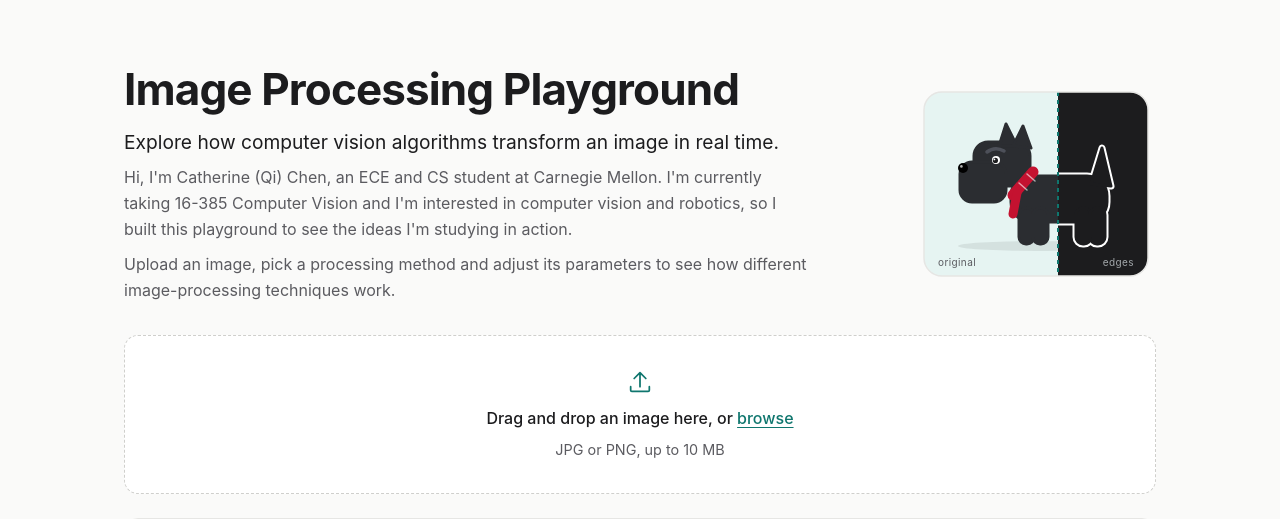
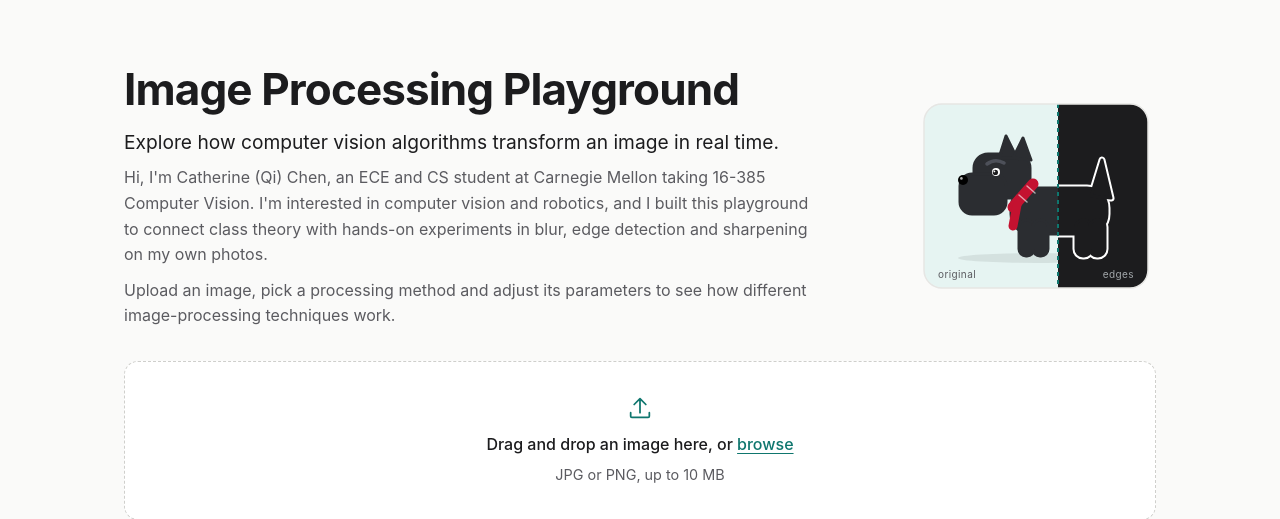
Before and after one commit to Cathhh204/Cathhh204.github.io, a Flask app: page / in a window 1280 px wide. Shown: the top 519 px of the page. Run offline with Flask 3, Linux system fonts and the light colour scheme; some libraries are stand-ins or nearby versions.

Commit message:
Soften the sharpen kernel, draw Hough lines in cyan, rewrite the intro
The code changes in this commit were made by the repository owner in her
own editor. Claude Code only tested and committed them.

- app.py: SHARPEN_KERNEL now uses a center weight of 3 and neighbor
  weights of -0.5 (still summing to 1) for a gentler sharpening effect
- app.py: LINE_COLOR is cyan, (255, 255, 0) in OpenCV's BGR order
- static/script.js: the Sharpen and Hough explanations describe the new
  kernel and line color
- templates/index.html: rewritten personal introduction

Co-Authored-By: Claude Opus 5.5 <noreply@anthropic.com>

```diff
--- a/image-processing-playground/app.py
+++ b/image-processing-playground/app.py
@@ -27,20 +27,20 @@ MAX_IMAGE_DIMENSION = 1400  # longest side in pixels; bigger images are shrunk
 # Flask rejects bigger uploads with a 413 error before our route even runs.
 app.config["MAX_CONTENT_LENGTH"] = MAX_UPLOAD_MEGABYTES * 1024 * 1024
 
-# The center pixel is multiplied by 5 and its four neighbors are subtracted.
-# The weights add up to 1, so a flat area keeps its brightness, but a pixel
-# that differs from its neighbors gets pushed even further away from them.
+# The center pixel is multiplied by 3; half of each neighbor is subtracted.
+# The weights add up to 1, so flat areas keep their brightness. These gentler
+# weights enhance edges with less noise amplification than the original kernel.
 SHARPEN_KERNEL = np.array(
-    [[0, -1, 0],
-     [-1, 5, -1],
-     [0, -1, 0]],
+    [[0, -0.5, 0],
+     [-0.5, 3, -0.5],
+     [0, -0.5, 0]],
     dtype=np.float32,
 )
 
 # Canny thresholds used to find edges before running the Hough transform.
 HOUGH_CANNY_LOW = 50
 HOUGH_CANNY_HIGH = 150
-LINE_COLOR = (0, 0, 255)  # red, because OpenCV stores colors as BGR, not RGB
+LINE_COLOR = (255, 255, 0)  # cyan; OpenCV stores colors as BGR, not RGB
 
 
 # ---------- Reading and validating the request ----------
--- a/image-processing-playground/static/script.js
+++ b/image-processing-playground/static/script.js
@@ -33,11 +33,11 @@ const EXPLANATIONS = {
   },
   sharpen: {
     title: "Sharpen",
-    text: "A small 3x3 grid of weights, called a convolution kernel, slides over the image. This kernel multiplies the center pixel by 5 and subtracts its four neighbors. In a flat area nothing changes, because the weights add up to 1. Wherever a pixel differs from its neighbors, that local difference is emphasized, so edges and fine details look crisper.",
+    text: "A small 3x3 grid of weights, called a convolution kernel, slides over the image. This kernel multiplies the center pixel by 3 and subtracts half of each of its four neighbors, giving a gentler sharpening effect. In a flat area nothing changes, because the weights add up to 1. Wherever a pixel differs from its neighbors, that local difference is emphasized, so edges and fine details look crisper.",
   },
   hough: {
     title: "Hough Line Detection",
-    text: "First, Canny edge detection reduces the image to its edge pixels. Then every edge pixel votes for all of the lines that could pass through it. A line that collects many votes is one that many edge pixels agree on, in other words a group of edge pixels that could belong to the same straight line. The longest detected segments are drawn in red on top of the original image.",
+    text: "First, Canny edge detection reduces the image to its edge pixels. Then every edge pixel votes for all of the lines that could pass through it. A line that collects many votes is one that many edge pixels agree on, in other words a group of edge pixels that could belong to the same straight line. The longest detected segments are drawn in cyan on top of the original image.",
   },
 };
 
--- a/image-processing-playground/templates/index.html
+++ b/image-processing-playground/templates/index.html
@@ -15,9 +15,10 @@
         <h1>Image Processing Playground</h1>
         <p class="subtitle">Explore how computer vision algorithms transform an image in real time.</p>
         <p class="intro">
-          Hi, I'm Catherine (Qi) Chen, an ECE and CS student at Carnegie Mellon. I'm currently
-          taking 16-385 Computer Vision and I'm interested in computer vision and robotics, so
-          I built this playground to see the ideas I'm studying in action.
+          Hi, I'm Catherine (Qi) Chen, an ECE and CS student at Carnegie Mellon taking
+          16-385 Computer Vision. I'm interested in computer vision and robotics, and I built
+          this playground to connect class theory with hands-on experiments in blur, edge
+          detection and sharpening on my own photos.
         </p>
         <p class="intro">
           Upload an image, pick a processing method and adjust its parameters to see
```
